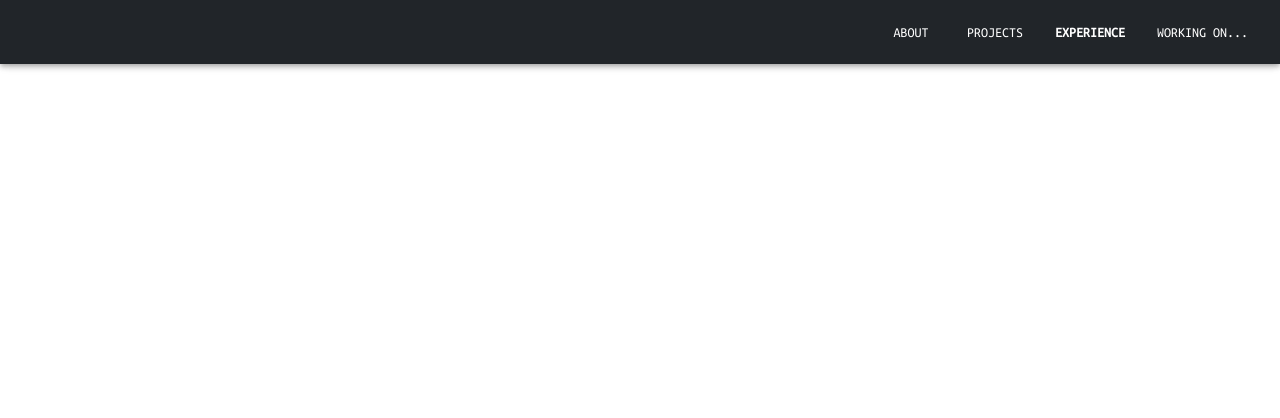
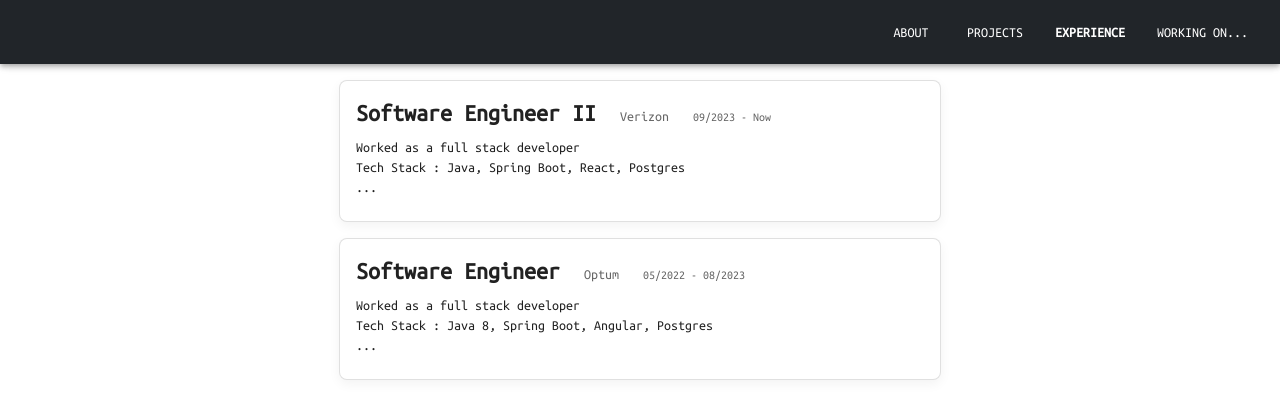
Before and after one commit to harsha314/harsha314.github.io, a React (Vite) app: page /experience in a window 1280 px wide. Shown: the top 418 px of the page. Built offline with nearby package versions, Linux system fonts and the light colour scheme.

Commit message:
Basic Experience pages

```diff
--- a/package.json
+++ b/package.json
@@ -16,6 +16,7 @@
     "@mui/icons-material": "^7.0.2",
     "@mui/material": "^5.17.1",
     "@reduxjs/toolkit": "^2.2.7",
+    "harsha314.github.io": "file:",
     "react": "^18.3.1",
     "react-dom": "^18.3.1",
     "react-redux": "^9.1.2",
--- a/src/App.tsx
+++ b/src/App.tsx
@@ -2,6 +2,7 @@ import React from "react";
 import { BrowserRouter as Router, Routes, Route } from "react-router-dom";
 import Navbar from "./components/Navbar";
 import Home from "./components/Home";
+import Experience from "./components/Experience";
 
 const App: React.FC = () => {
   return (
@@ -9,6 +10,7 @@ const App: React.FC = () => {
       <Navbar />
       <Routes>
         <Route path="/" element={<Home />} />
+        <Route path="/experience" element={<Experience />} />
         {/* Add other routes later */}
       </Routes>
     </Router>
--- a/src/Icons/LeetcodeIcon.tsx
+++ b/src/Icons/LeetcodeIcon.tsx
@@ -5,11 +5,12 @@ const LeetcodeIcon: React.FC = (props) => {
   return (
     <svg
       fill="#000000"
-      width="20px"
-      height="20px"
+      width="1.5rem"
+      height="1.5rem"
       viewBox="0 0 24 24"
       role="img"
       xmlns="http://www.w3.org/2000/svg"
+      opacity="0.5"
     >
       <title>LeetCode icon</title>
       <path d="M16.102 17.93l-2.697 2.607c-.466.467-1.111.662-1.823.662s-1.357-.195-1.824-.662l-4.332-4.363c-.467-.467-.702-1.15-.702-1.863s.235-1.357.702-1.824l4.319-4.38c.467-.467 1.125-.645 1.837-.645s1.357.195 1.823.662l2.697 2.606c.514.515 1.365.497 1.9-.038.535-.536.553-1.387.039-1.901l-2.609-2.636a5.055 5.055 0 0 0-2.445-1.337l2.467-2.503c.516-.514.498-1.366-.037-1.901-.535-.535-1.387-.552-1.902-.038l-10.1 10.101c-.981.982-1.494 2.337-1.494 3.835 0 1.498.513 2.895 1.494 3.875l4.347 4.361c.981.979 2.337 1.452 3.834 1.452s2.853-.512 3.835-1.494l2.609-2.637c.514-.514.496-1.365-.039-1.9s-1.386-.553-1.899-.039zM20.811 13.01H10.666c-.702 0-1.27.604-1.27 1.346s.568 1.346 1.27 1.346h10.145c.701 0 1.27-.604 1.27-1.346s-.569-1.346-1.27-1.346z" />
--- /dev/null
+++ b/src/components/Experience.tsx
@@ -0,0 +1,41 @@
+import { Card } from "@mui/material";
+import React from "react";
+import ExperienceCard from "./ExperienceCard";
+
+function Experience() {
+  const experiences: any[] = [
+    {
+      title: "Software Engineer II",
+      company: "Verizon",
+      duration: "09/2023 - Now",
+      description:
+        "Worked as a full stack developer\nTech Stack : Java, Spring Boot, React, Postgres\n...",
+    },
+    {
+      title: "Software Engineer",
+      company: "Optum",
+      duration: "05/2022 - 08/2023",
+      description:
+        "Worked as a full stack developer\nTech Stack : Java 8, Spring Boot, Angular, Postgres\n...\n",
+    },
+    // { title: "Software Engineer", company: "", duration: "", description: "" },
+  ];
+
+  return (
+    <>
+      <Card sx={{ minHeight: "100%", border: "none", boxShadow: "none" }}>
+        {experiences.map((exp, index) => (
+          <ExperienceCard
+            key={index}
+            title={exp.title}
+            company={exp.company}
+            duration={exp.duration}
+            description={exp.description}
+          />
+        ))}
+      </Card>
+    </>
+  );
+}
+
+export default Experience;
--- /dev/null
+++ b/src/components/ExperienceCard.tsx
@@ -0,0 +1,62 @@
+import React from "react";
+import { Card, CardContent, Typography, Box } from "@mui/material";
+
+type ExperienceCardProps = {
+  title: string;
+  company: string;
+  duration: string;
+  description: string;
+};
+
+const ExperienceCard: React.FC<ExperienceCardProps> = ({
+  title,
+  company,
+  duration,
+  description,
+}) => {
+  return (
+    <Card
+      elevation={3}
+      sx={{
+        border: "1px solid rgba(0, 0, 0, 0.12)",
+        borderRadius: 2,
+        boxShadow: "0px 4px 12px rgba(0, 0, 0, 0.05)",
+        transition: "box-shadow 0.3s ease-in-out",
+        "&:hover": {
+          boxShadow: "0px 6px 16px rgba(0, 0, 0, 0.15)",
+        },
+        maxWidth: 600,
+        mx: "auto",
+        my: 2,
+      }}
+    >
+      <CardContent>
+        <Box
+          display="flex"
+          // justifyContent="space-between"
+          alignItems="baseline"
+          flexWrap="wrap"
+          gap={3}
+        >
+          <Typography variant="h5" fontWeight={600}>
+            {title}
+          </Typography>
+          <Typography variant="subtitle2" color="text.secondary">
+            {company}
+          </Typography>
+          <Typography variant="caption" color="text.secondary">
+            {duration}
+          </Typography>
+        </Box>
+
+        <Box mt={1}>
+          <Typography variant="body2" sx={{ whiteSpace: "pre-line" }}>
+            {description}
+          </Typography>
+        </Box>
+      </CardContent>
+    </Card>
+  );
+};
+
+export default ExperienceCard;
--- a/src/components/Footer.tsx
+++ b/src/components/Footer.tsx
@@ -18,13 +18,13 @@ const Footer: React.FC = () => {
     >
       <Box>
         <IconButton href="https://github.com/harsha314" target="_blank">
-          <GitHubIcon />
+          <GitHubIcon style={{ width: "2rem", height: "2rem" }} />
         </IconButton>
         <IconButton
           href="https://linkedin.com/in/harsha-vardhan-ravupalli"
           target="_blank"
         >
-          <LinkedInIcon />
+          <LinkedInIcon style={{ width: "2rem", height: "2rem" }} />
         </IconButton>
         <IconButton href="https://leetcode.com/u/harsha3141/" target="_blank">
           {/* <Code /> */}
```
Also changed, not shown: 1 other file (tests, documents, lock files or other folders).
